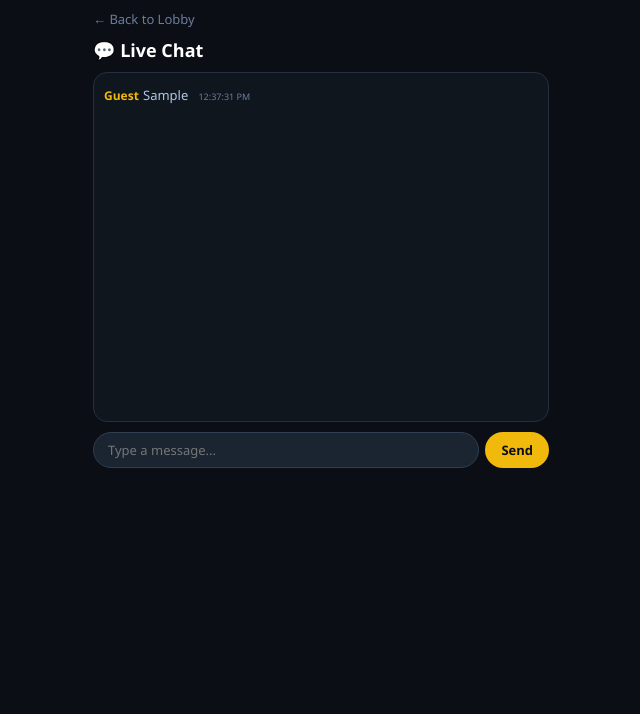
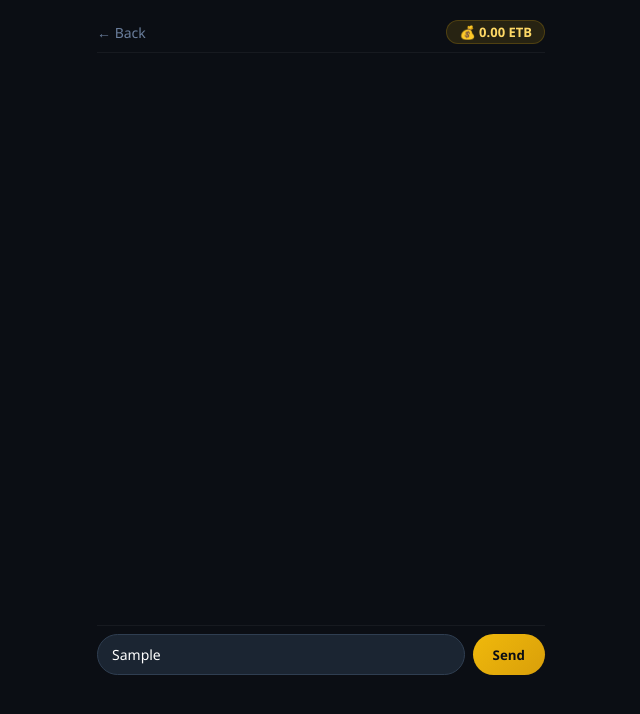
Before and after one commit to mamme234/Ethio-bet, a website: page ethiobet-frontend/chat.html in a window 1280 px wide. Both pictures are taken after typing "Sample" into the empty fields and a click on the button "Send". Shown: the whole page, without its empty margins (319-959 px from the left). Drawn offline with Linux system fonts and the light colour scheme.

Commit message:
Refactor chat interface and update functionality

```diff
--- a/ethiobet-frontend/chat.html
+++ b/ethiobet-frontend/chat.html
@@ -3,74 +3,100 @@
 <head>
   <meta charset="UTF-8">
   <meta name="viewport" content="width=device-width, initial-scale=1.0, user-scalable=no">
-  <title>💬 Chat</title>
-  <script src="https://telegram.org/js/telegram-web-app.js"></script>
+  <title>Chat - Ethiobet</title>
   <style>
-    * { margin: 0; padding: 0; box-sizing: border-box; font-family: 'Segoe UI', system-ui, sans-serif; }
-    body { background: #0b0e14; color: #fff; min-height: 100vh; display: flex; justify-content: center; padding: 0; margin: 0; }
-    .app { max-width: 480px; width: 100%; background: #0b0e14; padding: 6px 12px 20px; min-height: 100vh; }
-    .back-btn { background: none; border: none; color: #6a7e9c; font-size: 13px; cursor: pointer; padding: 4px 0; margin-bottom: 6px; display: flex; align-items: center; gap: 4px; }
-    .back-btn:active { transform: scale(0.95); }
-    .messages { height: 350px; overflow-y: auto; background: #0f161e; border-radius: 14px; padding: 10px; margin-bottom: 10px; border: 1px solid #25303e; }
-    .message { margin-bottom: 6px; }
-    .message .user { color: #f0b90b; font-weight: 700; font-size: 12px; }
-    .message .msg { color: #b0c8e5; font-size: 13px; }
-    .message .time { color: #6a7e9c; font-size: 9px; margin-left: 6px; }
-    .input-area { display: flex; gap: 6px; }
-    .input-area input { flex: 1; padding: 8px 14px; background: #1b2532; border: 1px solid #2f3e51; border-radius: 40px; color: #fff; outline: none; font-size: 13px; }
-    .input-area input:focus { border-color: #f0b90b; }
-    .input-area button { padding: 8px 16px; background: #f0b90b; border: none; border-radius: 40px; font-weight: 700; color: #0b0e14; cursor: pointer; font-size: 13px; }
-    .input-area button:active { transform: scale(0.95); }
+    * { margin:0; padding:0; box-sizing:border-box; font-family:'Segoe UI',system-ui,sans-serif; }
+    body { background:#0b0e14; color:#fff; min-height:100vh; display:flex; justify-content:center; padding:0; margin:0; overflow-x:hidden; }
+    .app { max-width:480px; width:100%; background:#0b0e14; padding:12px 16px 20px; min-height:100vh; display:flex; flex-direction:column; }
+    .header { display:flex; justify-content:space-between; align-items:center; padding:8px 0; border-bottom:1px solid rgba(255,255,255,0.05); margin-bottom:12px; }
+    .header .back { background:none; border:none; color:#6a7e9c; font-size:14px; cursor:pointer; }
+    .header .balance { color:#ffd966; font-weight:700; background:rgba(240,185,11,0.12); padding:2px 12px; border-radius:40px; border:1px solid rgba(240,185,11,0.2); font-size:13px; }
+    .chat-box { flex:1; overflow-y:auto; padding:8px 0; display:flex; flex-direction:column; gap:4px; max-height:70vh; }
+    .msg { background:#1a1f2b; padding:6px 12px; border-radius:8px; border:1px solid #2a3546; max-width:85%; word-break:break-word; }
+    .msg .user { color:#f0b90b; font-weight:600; font-size:12px; }
+    .msg .text { color:#e0e6ed; font-size:14px; }
+    .msg .time { color:#6a7e9c; font-size:10px; text-align:right; margin-top:2px; }
+    .msg.self { align-self:flex-end; background:#2a3546; border-color:#3a4a5e; }
+    .input-area { display:flex; gap:8px; padding:8px 0; border-top:1px solid rgba(255,255,255,0.05); }
+    .input-area input { flex:1; padding:10px 14px; background:#1b2532; border:1px solid #2f3e51; border-radius:40px; color:#fff; font-size:14px; outline:none; }
+    .input-area button { padding:10px 20px; border:none; border-radius:40px; font-weight:700; background:linear-gradient(135deg,#f0b90b,#d99f0a); color:#0b0e14; cursor:pointer; }
+    .input-area button:active { transform:scale(0.95); }
   </style>
 </head>
 <body>
-
 <div class="app">
-  <button class="back-btn" onclick="location.href='index.html'">← Back to Lobby</button>
-  <h2 style="margin-bottom:10px;font-size:18px;">💬 Live Chat</h2>
-  <div class="messages" id="messages"></div>
+  <div class="header">
+    <button class="back" onclick="history.back()">← Back</button>
+    <span class="balance" id="balanceDisplay">💰 0.00 ETB</span>
+  </div>
+  <div class="chat-box" id="chatBox"></div>
   <div class="input-area">
-    <input type="text" id="input" placeholder="Type a message..." onkeypress="if(event.key==='Enter') send()">
-    <button onclick="send()">Send</button>
+    <input id="msgInput" placeholder="Type a message..." />
+    <button onclick="sendMessage()">Send</button>
   </div>
 </div>
+<script>
+  const BACKEND_URL = (() => {
+    const host = window.location.hostname;
+    if (host === 'localhost' || host === '127.0.0.1') return 'http://localhost:8080';
+    return 'https://ethio-bet-1.onrender.com';
+  })();
 
-<script>
-  const tg = window.Telegram?.WebApp;
-  if (tg) { tg.expand(); tg.ready(); }
-  const tgUser = tg?.initDataUnsafe?.user;
-  const name = tgUser?.first_name || 'Guest';
+  function getToken() { return localStorage.getItem('token'); }
+  let currentUser = null;
+
+  async function fetchProfile() {
+    const token = getToken();
+    if (!token) return;
+    try {
+      const res = await fetch(`${BACKEND_URL}/api/profile`, {
+        headers: { 'Authorization': `Bearer ${token}` }
+      });
+      if (res.ok) {
+        const data = await res.json();
+        currentUser = data;
+        document.getElementById('balanceDisplay').textContent = `💰 ${data.balance.toFixed(2)} ETB`;
+      }
+    } catch (e) {}
+  }
 
   function loadMessages() {
-    const msgs = JSON.parse(localStorage.getItem('chatMessages') || '[]');
-    const container = document.getElementById('messages');
-    if (msgs.length === 0) {
-      container.innerHTML = '<div style="color:#6a7e9c;text-align:center;padding:30px;">No messages yet. Be the first!</div>';
-      return;
-    }
-    container.innerHTML = msgs.map(m => `
-      <div class="message">
-        <span class="user">${m.user}</span>
-        <span class="msg">${m.msg}</span>
-        <span class="time">${new Date(m.time).toLocaleTimeString()}</span>
+    const messages = JSON.parse(localStorage.getItem('chatMessages') || '[]');
+    const box = document.getElementById('chatBox');
+    box.innerHTML = messages.map(m => `
+      <div class="msg ${m.userId === currentUser?.id ? 'self' : ''}">
+        <div class="user">${m.name || 'User'}</div>
+        <div class="text">${m.text}</div>
+        <div class="time">${new Date(m.time).toLocaleTimeString()}</div>
       </div>
     `).join('');
-    container.scrollTop = container.scrollHeight;
+    box.scrollTop = box.scrollHeight;
   }
 
-  function send() {
-    const input = document.getElementById('input');
-    const msg = input.value.trim();
-    if (!msg) return;
-    const msgs = JSON.parse(localStorage.getItem('chatMessages') || '[]');
-    msgs.push({ user: name, msg, time: new Date().toISOString() });
-    localStorage.setItem('chatMessages', JSON.stringify(msgs));
+  function sendMessage() {
+    const input = document.getElementById('msgInput');
+    const text = input.value.trim();
+    if (!text || !currentUser) return;
+    const messages = JSON.parse(localStorage.getItem('chatMessages') || '[]');
+    messages.push({
+      userId: currentUser.id,
+      name: currentUser.name || 'User',
+      text,
+      time: Date.now()
+    });
+    localStorage.setItem('chatMessages', JSON.stringify(messages));
     input.value = '';
     loadMessages();
   }
 
-  loadMessages();
-  console.log('💬 Chat Loaded');
+  fetchProfile().then(() => {
+    loadMessages();
+    // Simulate receiving messages every 5s (demo)
+    setInterval(() => {
+      const messages = JSON.parse(localStorage.getItem('chatMessages') || '[]');
+      if (messages.length > 0) loadMessages();
+    }, 5000);
+  });
 </script>
 </body>
 </html>
```
